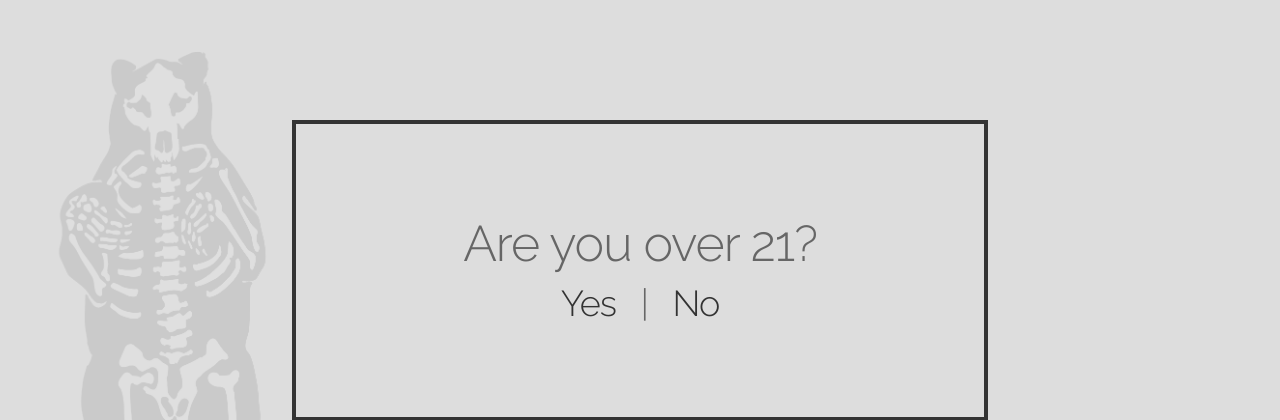
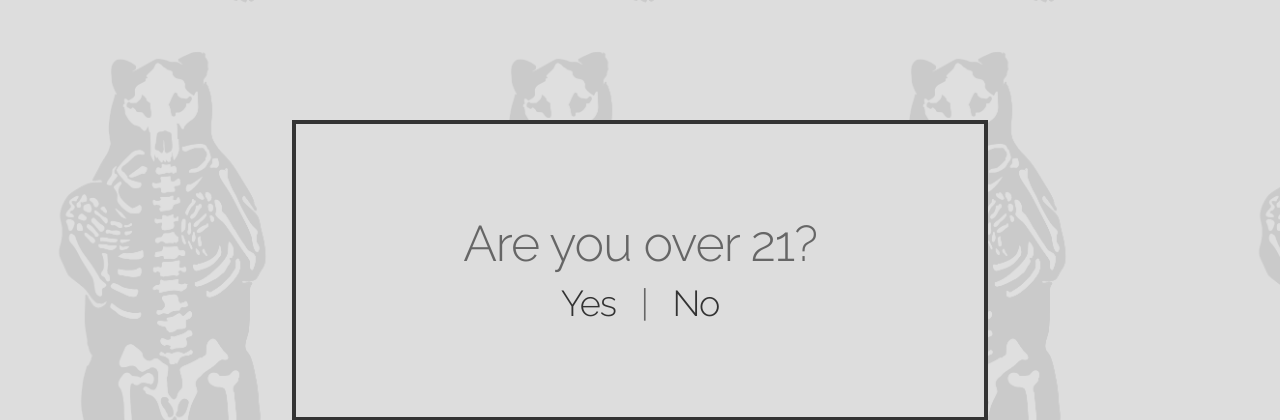
Before and after one commit to arschmitz/bearbonesbeer.com, a PHP site: page /staging/index.html in a window 1280 px wide. Shown: the top 420 px of the page. Run offline with PHP 8.4, Linux system fonts and the light colour scheme.

Commit message:
more raybear on bigger resolutions

```diff
--- a/staging/css/bearbones.css
+++ b/staging/css/bearbones.css
@@ -79,6 +79,7 @@ div#dialog a {
     background-position-x: 48px;
     background-position-y: 24px;
     background-size: 400px;
+    background-repeat: repeat;
   }
 
   div#dialog {
```
